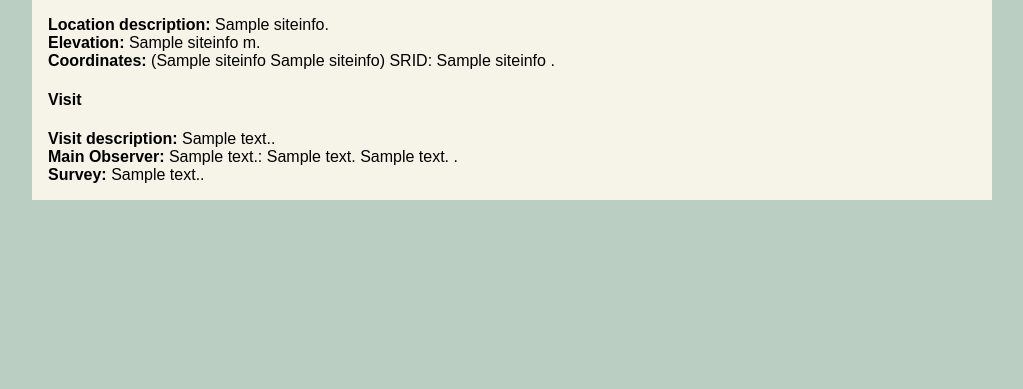
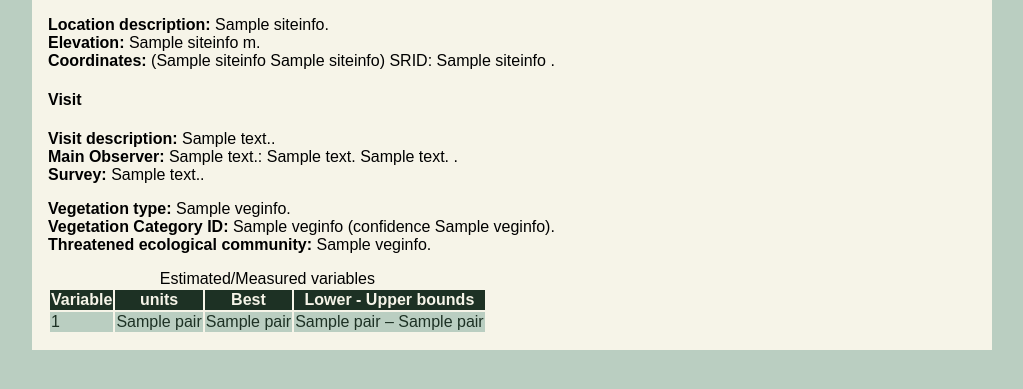
Before and after one commit to ces-unsw-edu-au/fireveg-webapp, a Flask app: template webapp/templates/sites/visit.html in a window 1280 px wide. Shown: the part 193-582 px from the top of the page, without its empty margins (128-1151 px from the left). Run offline with Flask 2, Linux system fonts and the light colour scheme; the template is opened without the code that fills it: most values are stand-ins (such as "Sample title", 1, 10 or a date in 2020); some libraries are stand-ins or nearby versions.

Commit message:
Add more information to the visits

```diff
--- a/webapp/templates/sites/visit.html
+++ b/webapp/templates/sites/visit.html
@@ -58,6 +58,54 @@
     {{ visitinfo[6] }}.
 	{% endif %}
 
+<p>
+  <strong>Vegetation type:</strong>
+  	{% if veginfo[0] == None %}
+  		<span class='empty'>Description not available.</span>
+  	{% else %}
+  		{{ veginfo[0] }}.
+  	{% endif %}
+  <br/>
+  <strong>Vegetation Category ID:</strong>
+  {% if veginfo[1] == None %}
+  	<span class='empty'>No data available.</span>
+  	{% else %}
+      {{ veginfo[1] }} (confidence
+        {{ veginfo[2] }}).
+  	{% endif %}
+  <br/>
+  <strong>Threatened ecological community:</strong>
+  	{% if veginfo[3] == None %}
+  	<span class='empty'>No data available.</span>
+
+  	{% else %}
+      {{ veginfo[3] }}.
+  	{% endif %}
+</p>
+
+
+  <table>
+    <caption>Estimated/Measured variables</caption>
+      <tr><th>Variable</th><th>units</th><th>Best</th><th>Lower - Upper bounds</th></tr>
+  {% for pair in estvars %}
+    <tr>
+
+      <td>{{ pair[0] }}</td>
+      <td>{{ pair[1] }}</td>
+      {% if pair[2] == None %}
+        <td class='empty'>None given</td>
+      {% else %}
+        <td>{{ pair[2] }}</td>
+      {% endif %}
+      {% if pair[3] == None and pair[4] == None%}
+        <td class='empty'>None given</td>
+      {% else %}
+        <td>{{ pair[3] }} &ndash;  {{ pair[4] }}</td>
+      {% endif %}
+    </tr>
+  {% endfor %}
+  </table>
+
 </div>
 
 {% endblock %}
--- a/webapp/templates/traits/summary.html
+++ b/webapp/templates/traits/summary.html
@@ -36,11 +36,13 @@
   Species with information on standing plant longevity:	<a href="{{ url_for( 'traits.trait_list', group='survival',var='standing_plant_longevity' ) }}">{{ surv_info[3] }}</a>.
 </p>
 
+<p>Value: years [integer]. Description:  Age at which 50% of individuals in a cohort (excluding outliers) have died from senescence.</p>
+
 <h3>Seedbank halflife</h3>
 
 <p>
   Species with information on seedbank halflife:	{{ surv_info[4] }}.
 </p>
 
-
+<p>Value: years [integer]. Description:  Age at which 50% of a seed cohort in an in situ seedbank have decayed or become inviable.</p>
 {% endblock %}
```
Also changed, not shown: webapp/sites.py (+18 -1 lines).
